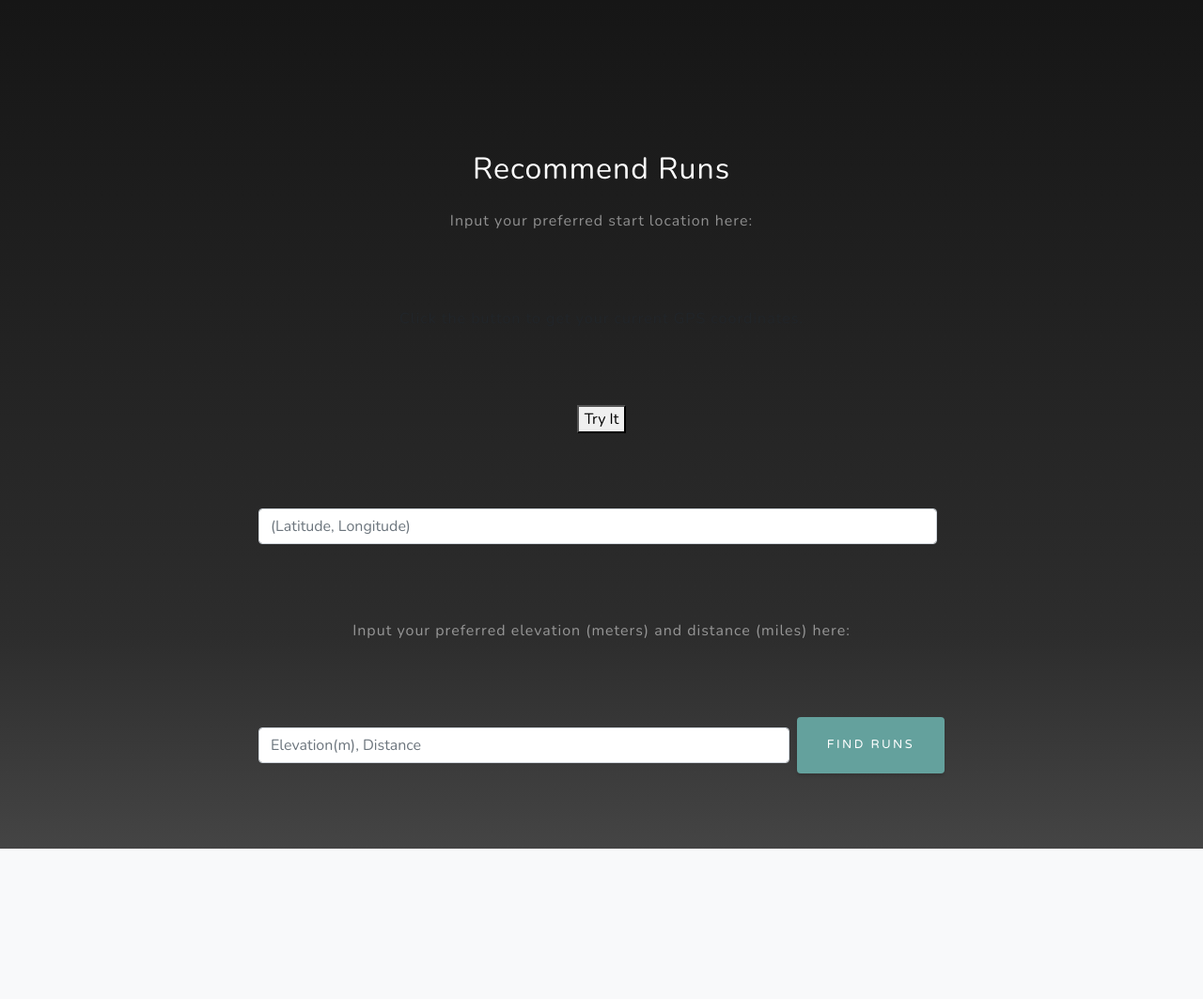
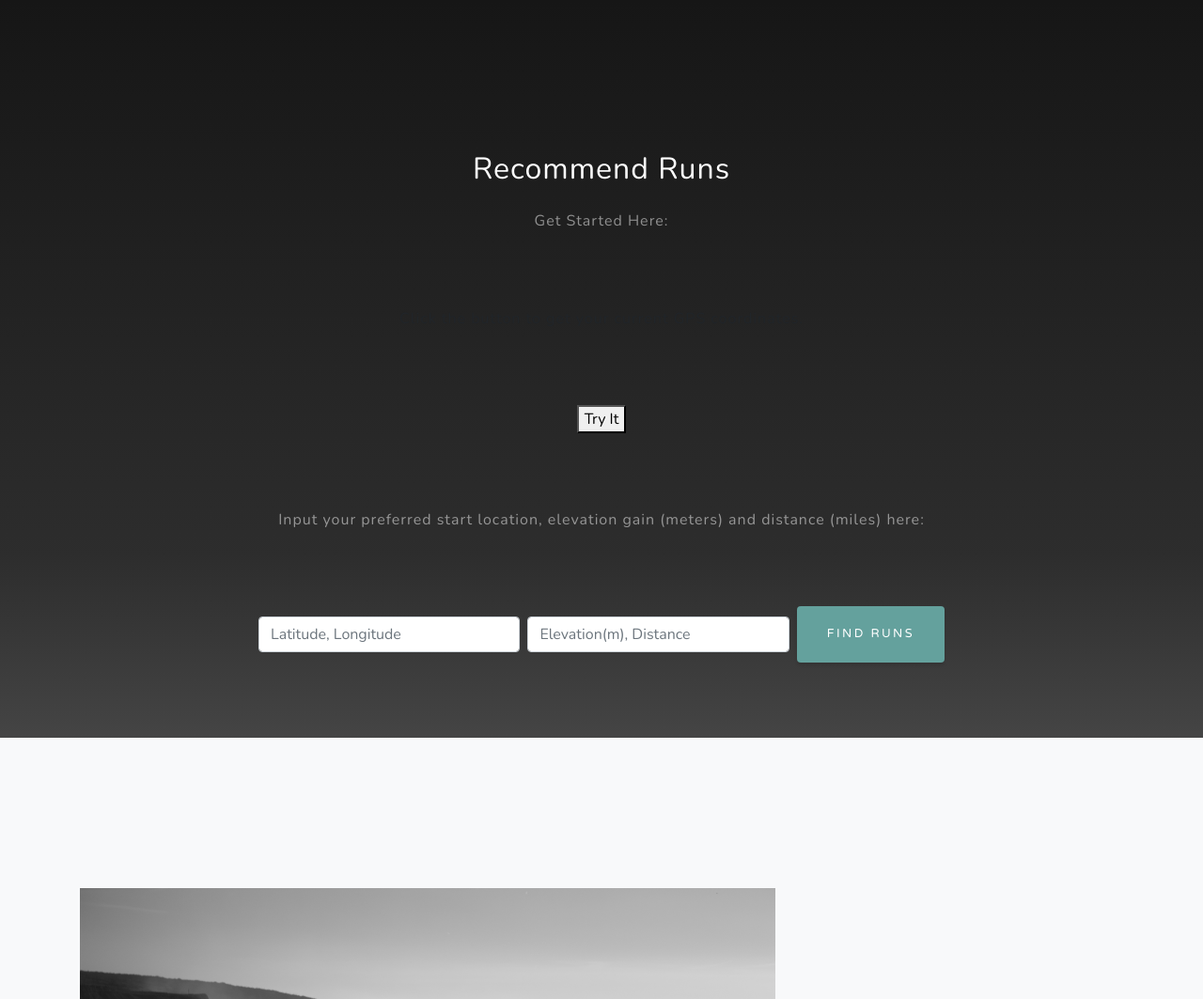
Before and after one commit to elizabethguy86/Run_Recommender, a Flask app: page / in a window 1280 px wide. Shown: the part 799-1862 px from the top of the page at 94% size. Run offline with Flask 2, Linux system fonts and the light colour scheme; parts of the project's set-up code (start-up, migrations or seed data) failed here and were passed over; some libraries are stand-ins or nearby versions.

Commit message:
fix rendering map issue and taking ingps coordinates from user form

```diff
--- a/app.py
+++ b/app.py
@@ -22,8 +22,11 @@ def hello_world():
 @app.route('/request', methods=['POST'])
 def make_recommendations():
     '''This will be used with actual user inputs.'''
-    #recommendations = Run_Recommender(df, (request.form['user_input_location']))
-    recommendations = Run_Recommender(df, (47.508802, -122.464284))
+    location = request.form['user_input_location']
+    location = location.split(',')
+    location = (float(location[0]), float(location[1]))
+    recommendations = Run_Recommender(df, location)
+    #recommendations = Run_Recommender(df, (47.508802, -122.464284))
     req = request.form['user_input']
     req = req.split(',')
     req = [float(req[0]), float(req[1])]
@@ -37,7 +40,8 @@ def make_recommendations():
     stats = mapfun.return_route_stats(mapping_dict, indices_to_use, df)
     abbrev_stats = stats.loc[:, ['total_elevation_gain', 'miles_converted']]
     mapping = map_runs(unique_coordinates)
-    return render_template('index.html', table = abbrev_stats.to_html(), map='<iframe src="mapping" width="1000" height="500"> </iframe>')
+    i_frame = '<iframe src="/map/' + str(unique_coordinates) + '" width="1000" height="500"> </iframe>'
+    return render_template('index.html', table = abbrev_stats.to_html(), map=i_frame)
 
 def table_practice():
     recommendations = Run_Recommender(df, (47.508802, -122.464284))
@@ -53,12 +57,15 @@ def table_practice():
     return abbrev_stats.to_html(), unique_coordinates
 
 
-#@app.route('/map')
+@app.route('/map/<unique_coordinates>')
 def map_runs(unique_coordinates):
-
+    print(unique_coordinates)
+    if isinstance(unique_coordinates, str):
+        unique_coordinates = eval(unique_coordinates)
     #get start point for the map
+    print("unique_coordinates[0][0]: ", unique_coordinates[0][0])
     lat, long = unique_coordinates[0][0]
-    m = folium.Map(location=[lat, long], zoom_start=12.2)
+    m = folium.Map(location=[lat, long], zoom_start=12.3)
     for idx, route in enumerate(unique_coordinates[0:5]):
         colors = ['blue','green','red','orange','purple']
         folium.PolyLine(
@@ -83,8 +90,6 @@ def map_runs(unique_coordinates):
                     style="color:purple"></i>
         </div>'''
     m.get_root().html.add_child(folium.Element(legend_html)) #add legend to map
-    #html_string = m.get_root().render() #get map html
-    #m.save('test.html')
     mapdata = BytesIO()
     m.save(mapdata, close_file=False)
     html = mapdata.getvalue()
--- a/templates/index.html
+++ b/templates/index.html
@@ -65,7 +65,7 @@
         <div class="row">
           <div class="col-lg-8 mx-auto">
             <h2 class="text-white mb-4">Recommend Runs</h2>
-            <p class="text-white-50"> Input your preferred start location here:
+            <p class="text-white-50"> Get Started Here:
                 <p>Click the button to get your current GPS coordinates.</p>
 
                 <button onclick="getLocation()">Try It</button>
@@ -88,13 +88,11 @@
                     "<br>Longitude: " + position.coords.longitude;
                 }
                 </script>
+              </p>
 
+            <p class="text-white-50"> Input your preferred start location, elevation gain (meters) and distance (miles) here:
                 <form class="form-inline d-flex" method="POST" action="/request">
-                  <input type="text" name="user_input_location" class="form-control flex-fill mr-0 mr-sm-2 mb-3 mb-sm-0" id="inputCoordinates" placeholder="(Latitude, Longitude)">
-                </form>
-              </p>
-            <p class="text-white-50"> Input your preferred elevation (meters) and distance (miles) here:
-                <form class="form-inline d-flex" method="POST" action="/request">
+                    <input type="text" name="user_input_location" class="form-control flex-fill mr-0 mr-sm-2 mb-3 mb-sm-0" id="inputCoordinates" placeholder="Latitude, Longitude">
                     <input type="text" name="user_input" class="form-control flex-fill mr-0 mr-sm-2 mb-3 mb-sm-0" id="inputRequest" placeholder="Elevation(m), Distance">
                     <button type="submit" value = "Submit" class="btn btn-primary mx-auto">Find Runs</button>
                 </form>
```
